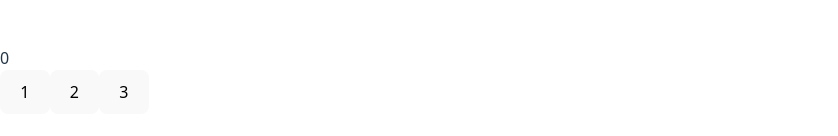
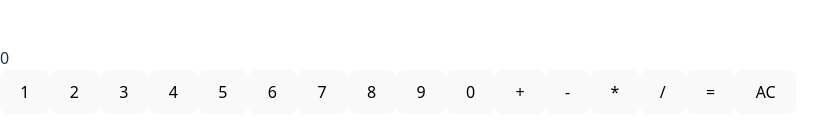
Before and after one commit to Umwizer/Calculator-App, a React (Vite) app in the folder calculatorAp/: page / in a window 1280 px wide. Shown: the part 320-456 px from the top of the page, without its empty margins (0-838 px from the left). Built offline with nearby package versions, Linux system fonts and the light colour scheme.

Commit message:
functionalities

```diff
--- a/calculatorAp/src/App.tsx
+++ b/calculatorAp/src/App.tsx
@@ -1,16 +1,26 @@
-import * as React from "react";
-import { useState } from "react";
-function App(): React.JSX.Element {
-  let [number, setNumber] = useState<string>("");
-  const handleCalc = (num: string): void => {
-    setNumber(number + num);
-  };
+// import * as React from "react";
+// import { useState } from "react";
+// function App(): React.JSX.Element {
+//   let [number, setNumber] = useState<string>("");
+//   const handleCalc = (num: string): void => {
+//     setNumber(number + num);
+//   };
+//   return (
+//     <div>
+//       <div>{number || "0"}</div>
+//       <button onClick={() => handleCalc("1")}>1</button>
+//       <button onClick={() => handleCalc("2")}>2</button>
+//       <button onClick={() => handleCalc("3")}>3</button>
+//     </div>
+//   );
+// }
+// export default App;
+import Calculator from "./components/Calculator";
+function App() {
   return (
     <div>
-      <div>{number || "0"}</div>
-      <button onClick={() => handleCalc("1")}>1</button>
-      <button onClick={() => handleCalc("2")}>2</button>
-      <button onClick={() => handleCalc("3")}>3</button>
+      {" "}
+      <Calculator />{" "}
     </div>
   );
 }
--- a/calculatorAp/src/components/Calculator.tsx
+++ b/calculatorAp/src/components/Calculator.tsx
@@ -8,6 +8,7 @@ function Calculator(): React.JSX.Element {
   const handleNumberClick = (num: string): void => {
     SetValue(value + num);
   };
+
   const calculatorResults = (): string => {
     const prev = parseFloat(previousValue);
     const curr = parseFloat(value);
@@ -25,6 +26,7 @@ function Calculator(): React.JSX.Element {
         return "";
     }
   };
+
   const handleOperator = (op: string): void => {
     if (previousValue && operator && value) {
       const result = calculatorResults();
@@ -33,7 +35,52 @@ function Calculator(): React.JSX.Element {
       setOperator(op);
     } else if (value) {
       setPrevious(value);
+      SetValue("");
+      setOperator(op);
     }
   };
+
+  const handleEqualClick = (): void => {
+    if (previousValue && operator && value) {
+      const result = calculatorResults();
+      SetValue(result);
+      setPrevious("");
+      setOperator("");
+    }
+  };
+
+  const handleClearClick = (): void => {
+    setPrevious("");
+    SetValue("");
+    setOperator("");
+  };
+
+  return (
+    <>
+      <div className="calculator-container">
+        <div className="display">{value || previousValue || "0"}</div>
+      </div>
+
+      <div className="buttons-grid">
+        {/* Number buttons */}
+        {["1", "2", "3", "4", "5", "6", "7", "8", "9", "0"].map((num) => (
+          <button key={num} onClick={() => handleNumberClick(num)}>
+            {num}
+          </button>
+        ))}
+
+        {/* Operator buttons */}
+        {["+", "-", "*", "/"].map((op) => (
+          <button key={op} onClick={() => handleOperator(op)}>
+            {op}
+          </button>
+        ))}
+
+        <button onClick={handleEqualClick}>=</button>
+        <button onClick={handleClearClick}>AC</button>
+      </div>
+    </>
+  );
 }
+
 export default Calculator;
```
